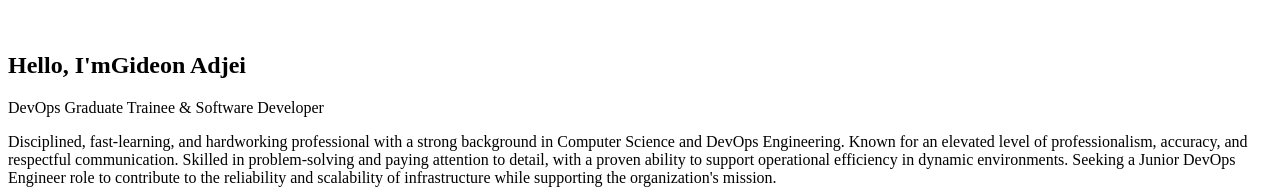
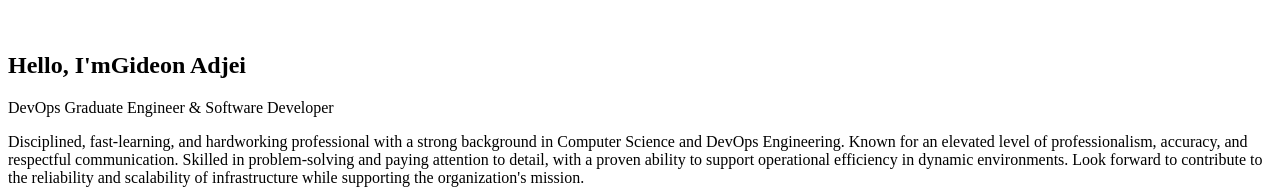
Before and after one commit to OnTrak-Tech/GideonPortfolio, a React (Vite) app in the folder client/: page / in a window 1280 px wide. Shown: the part 1414-1603 px from the top of the page. Built offline with nearby package versions, Linux system fonts and the light colour scheme.

Commit message:
Updated hero section text for improved clarity and professionalism

```diff
--- a/client/src/components/hero-section.tsx
+++ b/client/src/components/hero-section.tsx
@@ -82,15 +82,15 @@ const HeroSection = () => {
             </h1>
 
             <p className="text-xl sm:text-2xl text-gray-300 mb-6 font-light">
-              DevOps Graduate Trainee & Software Developer
+              DevOps Graduate Engineer & Software Developer
             </p>
 
             <p className="text-lg text-gray-400 mb-8 max-w-2xl">
               Disciplined, fast-learning, and hardworking professional with a strong background in Computer Science
               and DevOps Engineering. Known for an elevated level of professionalism, accuracy, and respectful
               communication. Skilled in problem-solving and paying attention to detail, with a proven ability to support
-              operational efficiency in dynamic environments. Seeking a Junior DevOps Engineer role to contribute to
-              the reliability and scalability of infrastructure while supporting the organization's mission.
+              operational efficiency in dynamic environments. Look forward to contribute to the reliability
+              and scalability of infrastructure while supporting the organization's mission.
             </p>
 
             <div className="flex flex-col sm:flex-row gap-4 justify-center lg:justify-start mb-8">
```
